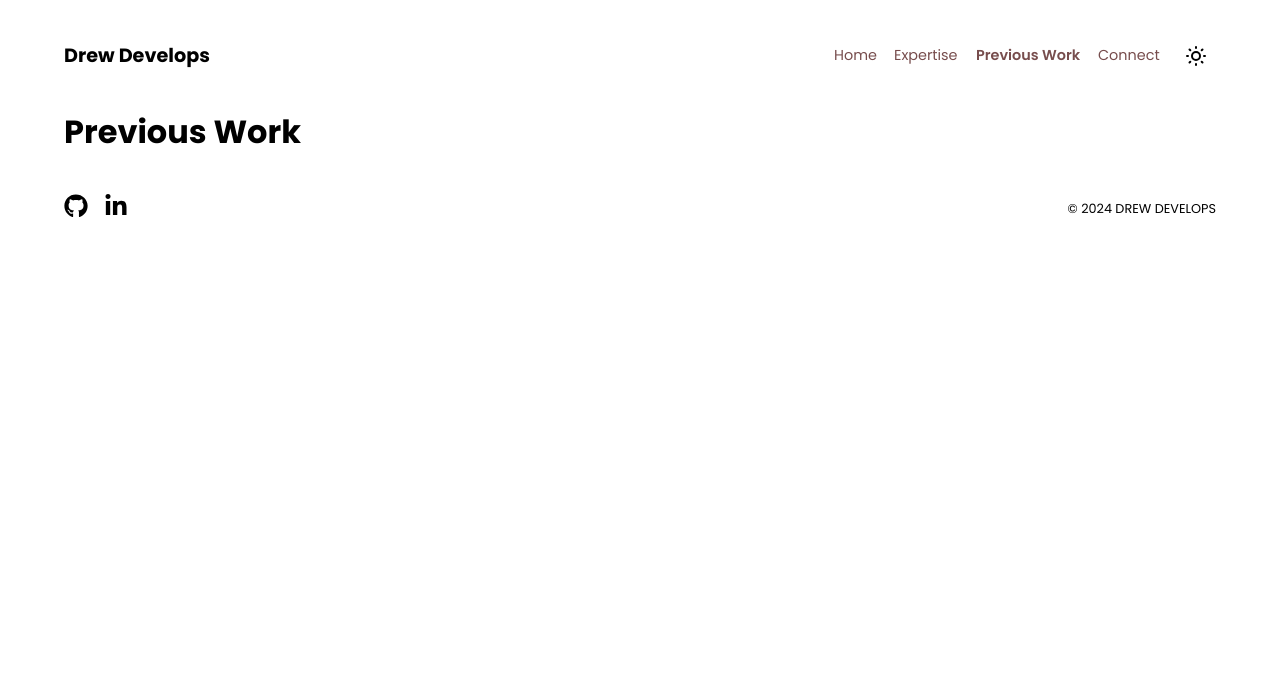
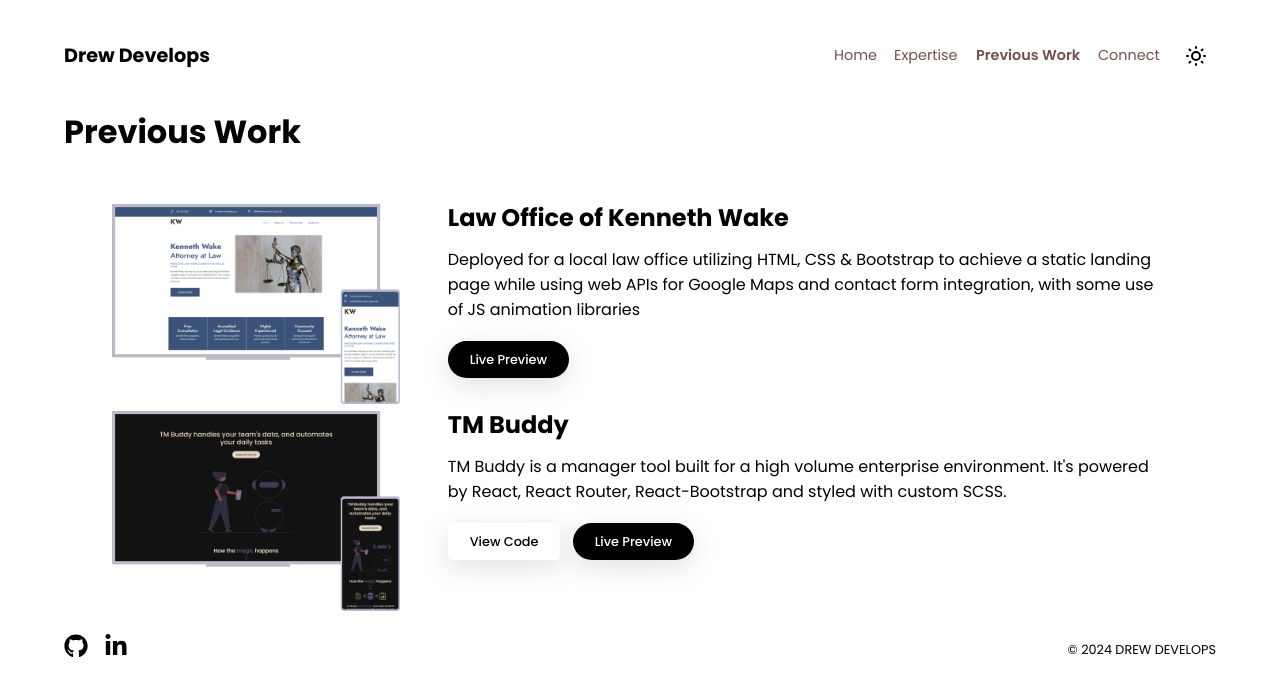
Before and after one commit to drewdoesdevelopment/drew-develops, a SvelteKit app: page /previous-work in a window 1280 px wide. Shown: the top 696 px of the page. Built offline with nearby package versions, Linux system fonts and the light colour scheme.

Commit message:
Adds templating via json for work examples + more styles

```diff
--- /dev/null
+++ b/src/data/workExamples.json
@@ -0,0 +1,18 @@
+[
+    {
+        "name": "Law Office of Kenneth Wake",
+        "longDesc": "Deployed for a local law office utilizing HTML, CSS & Bootstrap to achieve a static landing page while using web APIs for Google Maps and contact form integration, with some use of JS animation libraries",
+        "imgSrc": "/images/KW_Display.png",
+        "isPublic": false,
+        "codeUrl": "",
+        "previewUrl": "https://kennethwake.com"
+    },
+    {
+        "name": "TM Buddy",
+        "longDesc": "TM Buddy is a manager tool built for a high volume enterprise environment. It's powered by React, React Router, React-Bootstrap and styled with custom SCSS.",
+        "imgSrc": "/images/TMBuddyDisplay.png",
+        "isPublic": true,
+        "codeUrl": "https://github.com/drewdoesdevelopment/TM-Buddy",
+        "previewUrl": "https://www.tmbuddy.net/"
+    }
+]
--- a/src/routes/previous-work/+page.svelte
+++ b/src/routes/previous-work/+page.svelte
@@ -1,3 +1,54 @@
+<script lang="ts">
+import projects from '../../data/workExamples.json';
+</script>
+
 <main>
     <h1>Previous Work</h1>
+
+    {#each projects as project}
+        <div class="example">
+            <div class="example-image">
+                <img src={project.imgSrc} alt="Desktop and Mobile frames showing the currently selected project in preview">
+            </div>
+            <div class="flex">
+                <div class="example-details">
+                    <h2>{project.name}</h2>
+                    <p>{project.longDesc}</p>
+                </div>
+                <div class="example-cta">
+                    {#if project.isPublic !== false}
+                        <a href={project.codeUrl} class="primary btn">View Code</a>
+                    {/if}
+                    <a href={project.previewUrl} class="secondary btn">Live Preview</a>
+                </div>
+            </div>
+        </div>
+    {/each}
 </main>
+
+<style lang='scss' scoped>
+    h1 {
+        margin-bottom: 3rem;
+    }
+    .example {
+        display: flex;
+        margin: 0 3rem;
+
+        &-image img {
+            max-height: 200px;
+        }
+
+        &-details {
+            margin-top: -1.5rem;
+
+            p {
+                margin-top: -0.5rem;
+                margin-bottom: 1.5rem;
+            }
+        }
+
+        .flex {
+            margin-left: 3rem;
+        }
+    }
+</style>
--- a/src/styles/global.scss
+++ b/src/styles/global.scss
@@ -91,6 +91,37 @@
     margin: 0 4rem;
 }
 
+.btn {
+    padding: 10px 22px;
+    border-color: transparent;
+    box-shadow: rgba(100, 100, 111, 0.2) 0px 7px 29px 0px;
+    font-weight: 500;
+    font-size: 0.8rem;
+    text-decoration: none;
+
+    &:hover {
+        opacity: 0.8;
+        cursor: pointer;
+    }
+
+    &:visited {
+        color: initial;
+    }
+
+    &.primary {
+        background-color: white;
+        border-radius: 5px;
+        color: black;
+        margin-right: 0.5rem;
+    }
+
+    &.secondary {
+        background-color: black;
+        color: white;
+        border-radius: 47px;
+    }
+}
+
 // Mobile globals
 @media(max-width: $breakpoint-xs) {
     #nav, #main, #footer {
--- a/vite.config.ts
+++ b/vite.config.ts
@@ -2,5 +2,10 @@
 import { defineConfig } from 'vite';
 
 export default defineConfig({
-	plugins: [sveltekit()]
+	plugins: [sveltekit()],
+    server: {
+        fs: {
+            allow: ['..']
+        }
+    }
 });
```
Also changed, not shown: src/routes/+page.svelte (+0 -30 lines), static/images/KW_Display.png (added), static/images/TMBuddyDisplay.png (added).
